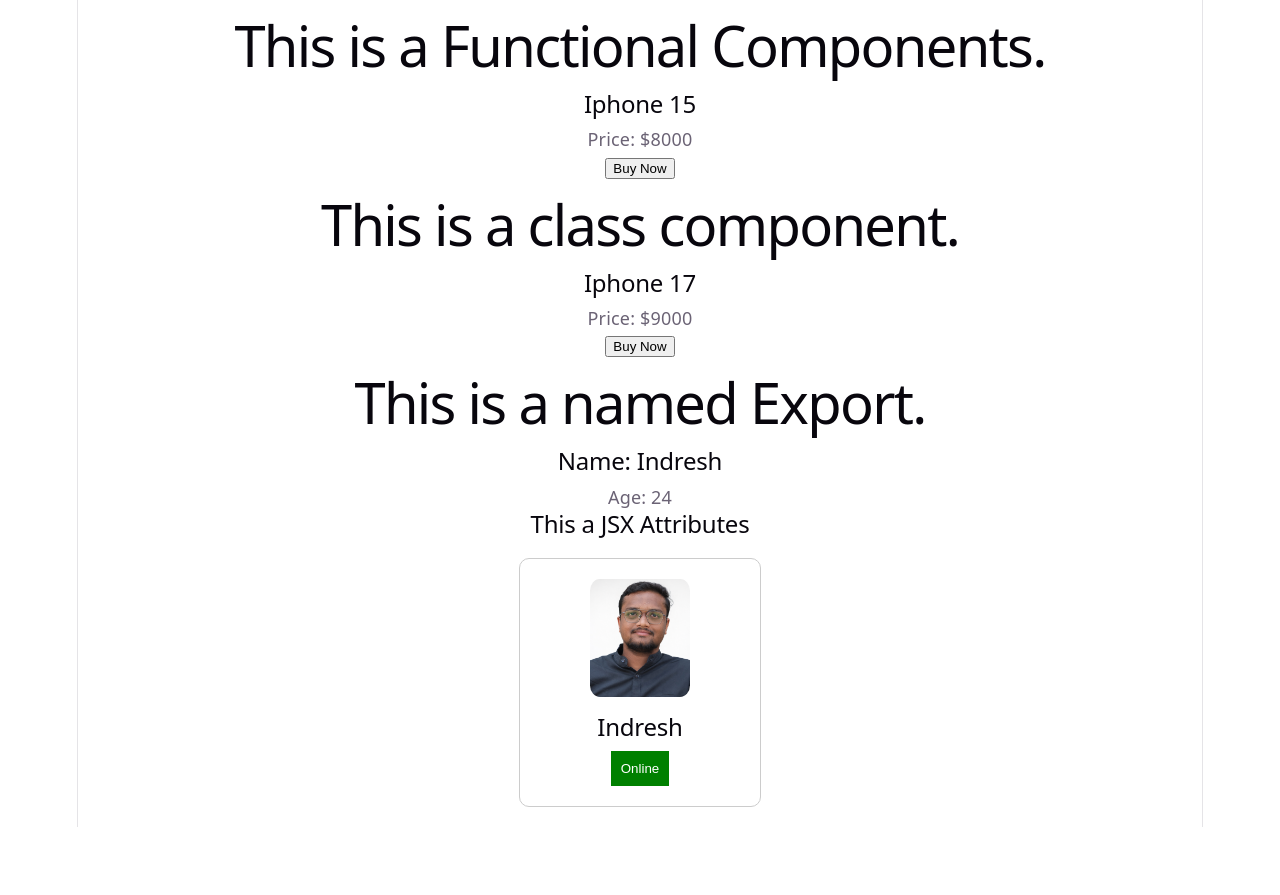
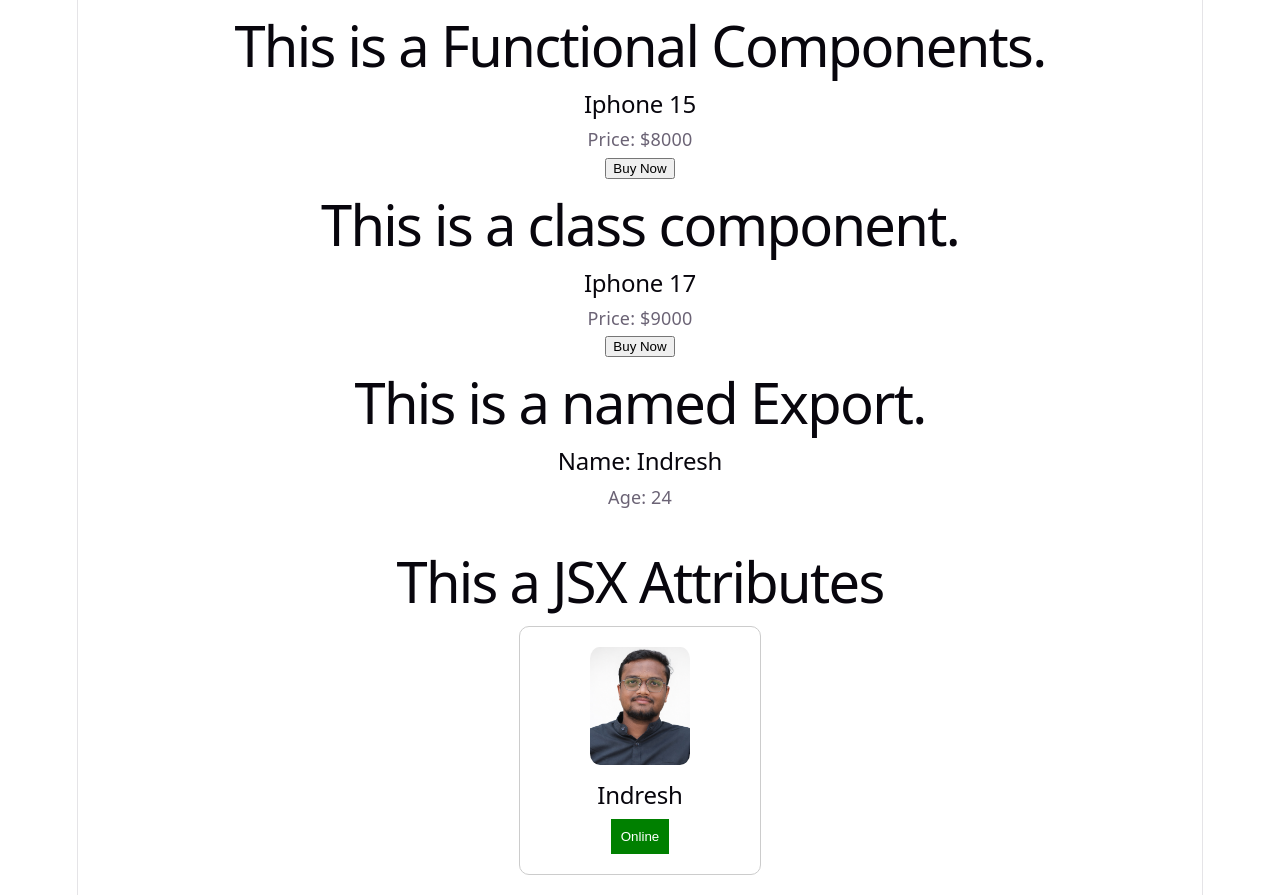
Before and after one commit to indresh-dev-codes/React-journey, a React (Vite) app in the folder Day2/: page / in a window 1280 px wide. Before the commit the page ends 827 px from the top, so only its background shows below. Built offline with nearby package versions, Linux system fonts and the light colour scheme.

Commit message:
Updated UI changes

```diff
--- a/Day2/src/App.jsx
+++ b/Day2/src/App.jsx
@@ -25,7 +25,8 @@ function App() {
         <p>Age: {age}</p>
       </div>
       <div>
-        <h2>This a JSX Attributes</h2>
+        <br />
+        <h1>This a JSX Attributes</h1>
         <ProfileCard />
       </div>
     </div>
```
